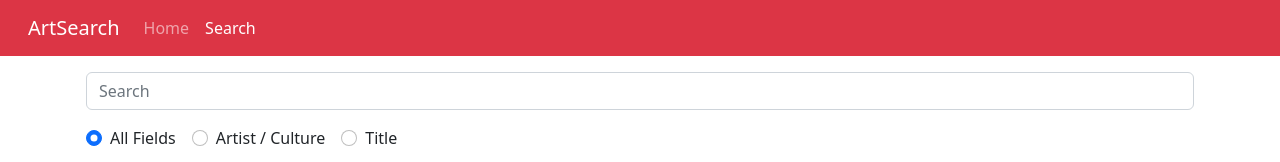
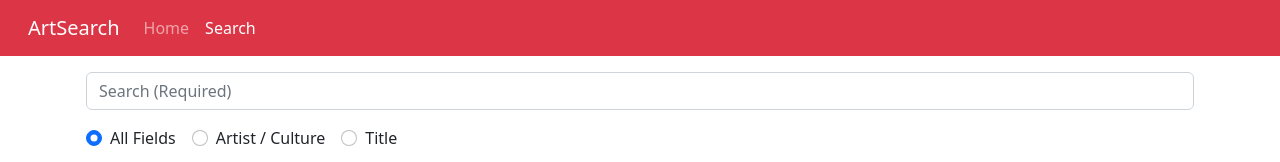
Before and after one commit to shiori793/React-Midterm-Project, a React (Create React App) app in the folder art-search-app/: page /search in a window 1280 px wide. Shown: the top 162 px of the page. Built offline with nearby package versions, Linux system fonts and the light colour scheme; no server answers; the HTML template or start-up script is replaced by a standard one.

Commit message:
add placeholder comment in search box

```diff
--- a/art-search-app/src/components/ArtSearch/ArtSearch.jsx
+++ b/art-search-app/src/components/ArtSearch/ArtSearch.jsx
@@ -119,7 +119,7 @@ function ArtSearch() {
           <Input
             id="searchText"
             name="searchText"
-            placeholder="Search"
+            placeholder="Search (Required)"
             type="text"
             required
             onChange={handleChange}
```
